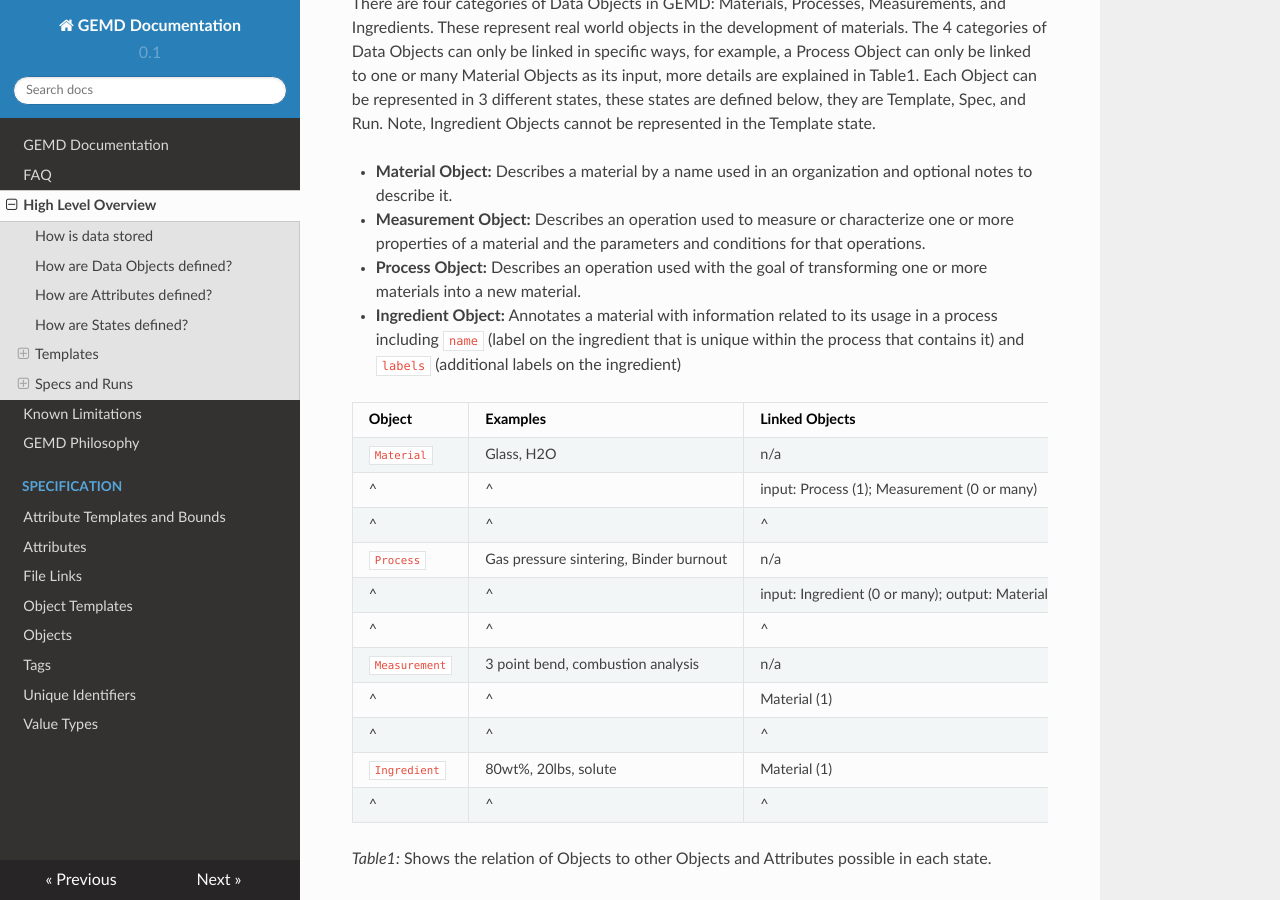
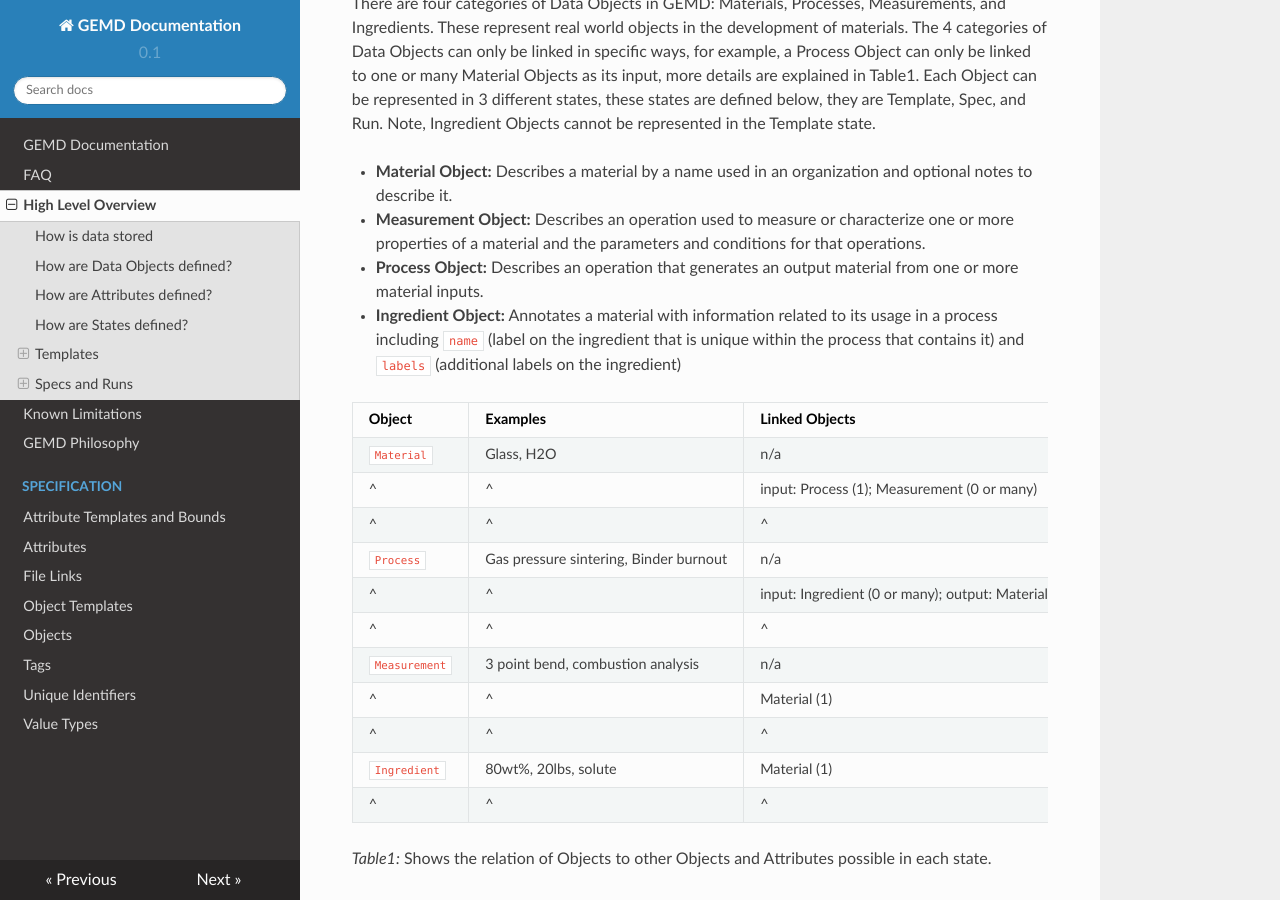
Before and after one commit to CitrineInformatics/gemd-docs, an MkDocs documentation site: the page built from docs/high-level-overview.md, in a window 1280 px wide and 900 px high, scrolled down 1893 px. Built offline with MkDocs 1.6.1, drawn with Linux system fonts in a browser that asks for light colours; nearby versions of some CDN libraries.

Commit message:
update to suggestion
updating definition to Ken's suggestion

```diff
--- a/docs/high-level-overview.md
+++ b/docs/high-level-overview.md
@@ -32,7 +32,7 @@ Note, Ingredient Objects cannot be represented in the Template state.
 
 * **Material Object:** Describes a material by a name used in an organization and optional notes to describe it.
 * **Measurement Object:** Describes an operation used to measure or characterize one or more properties of a material and the parameters and conditions for that operations.
-* **Process Object:** Describes an operation used with the goal of transforming one or more materials into a new material.
+* **Process Object:** Describes an operation that generates an output material from one or more material inputs.
 * **Ingredient Object:** Annotates a material with information related to its usage in a process including `name` (label on the ingredient that is unique within the process that contains it) and `labels` (additional labels on the ingredient)
 
 Object      | Examples   | Linked Objects | State | Possible Attributes
```
